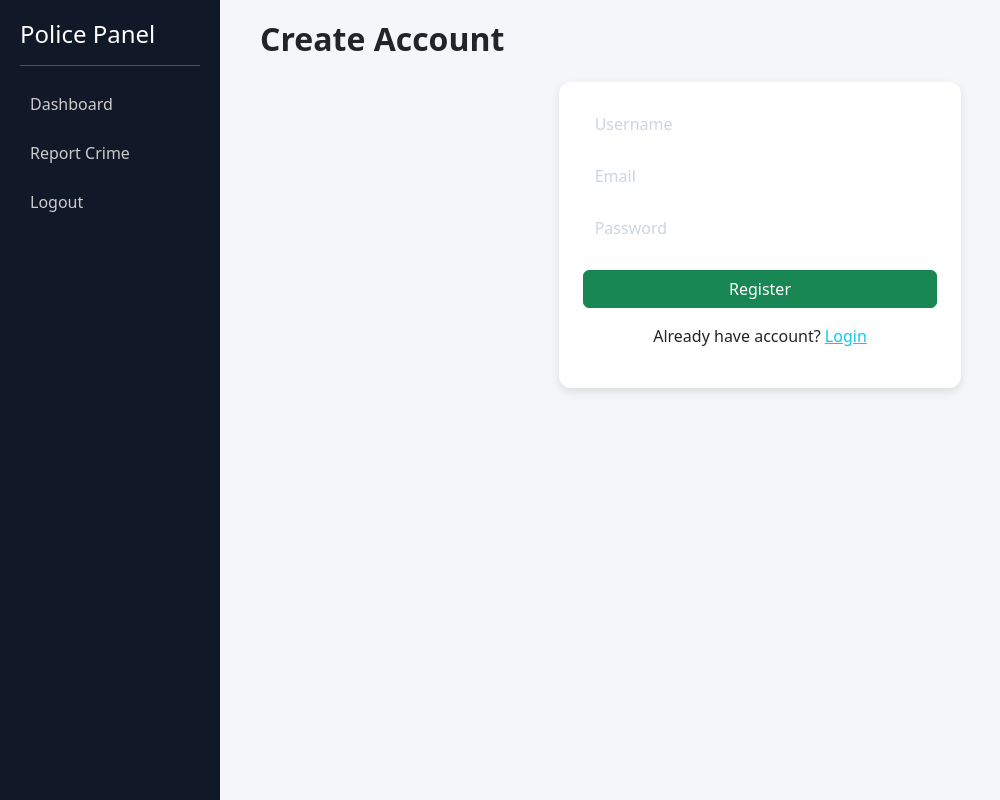
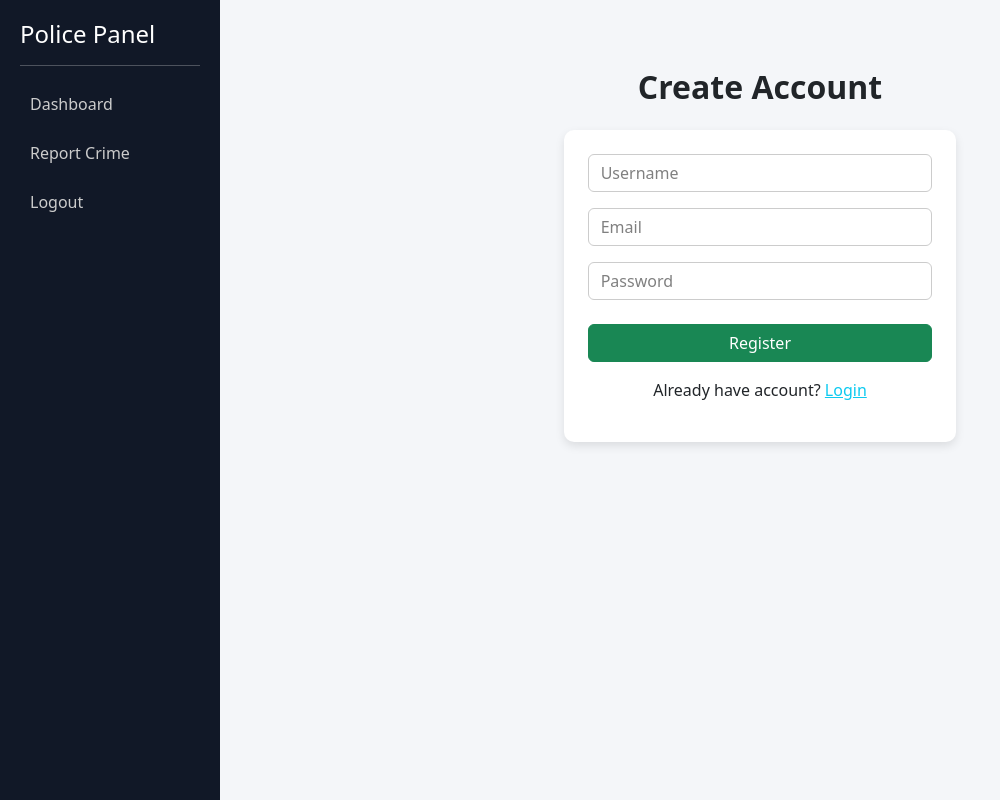
Before and after one commit to saumya151204/crime-system, a Django app: page /register/ in a window 1280 px wide. Shown: the whole page, without its empty margins (0-1000 px from the left). Run offline with Django 5.2, Linux system fonts and the light colour scheme; some libraries are stand-ins or nearby versions.

Commit message:
fixed register fully

```diff
--- a/reports/views.py
+++ b/reports/views.py
@@ -29,15 +29,15 @@ def register(request):
         email = request.POST.get('email')
         password = request.POST.get('password')
 
-        #  validation
-        if not username or not password:
-            return render(request, 'register.html', {'error': 'All fields required'})
+        # Empty check
+        if not username or not email or not password:
+            return render(request, 'register.html', {'error': 'All fields are required'})
 
-        #  duplicate user check
+        # Username exists check
         if User.objects.filter(username=username).exists():
             return render(request, 'register.html', {'error': 'Username already exists'})
 
-        # create user
+        # Create user
         User.objects.create_user(
             username=username,
             email=email,
@@ -47,7 +47,6 @@ def register(request):
         return redirect('login')
 
     return render(request, 'register.html')
-
 
 #  LOGOUT
 def logout_view(request):
--- a/templates/register.html
+++ b/templates/register.html
@@ -3,45 +3,44 @@
 
 <style>
 .form-control {
-    background: rgba(255,255,255,0.08);
-    border: none;
-    color: white;
+    background: white;
+    color: black;
+    border: 1px solid #ccc;
 }
 
 .form-control::placeholder {
-    color: #cbd5e1;
+    color: gray;
 }
 
-.form-control:focus {
-    background: rgba(255,255,255,0.12);
-    color: white;
-    box-shadow: none;
+.card-box {
+    border-radius: 10px;
 }
 </style>
 
-<h2 class="mb-4 fw-bold"> Create Account</h2>
+<div class="container mt-5">
+    <h2 class="mb-4 fw-bold text-center">Create Account</h2>
 
     <div class="row justify-content-center">
         <div class="col-md-5">
 
             <div class="card card-box p-4">
+
                 {% if error %}
-<p style="color:red;">{{ error }}</p>
+                <p style="color:red; text-align:center;">{{ error }}</p>
                 {% endif %}
 
                 <form method="POST">
                     {% csrf_token %}
 
-    <input class="form-control mb-3" name="username" placeholder="Username">
+                    <input class="form-control mb-3" name="username" placeholder="Username" required>
 
-    <input class="form-control mb-3" name="email" placeholder="Email">
+                    <input class="form-control mb-3" name="email" placeholder="Email" required>
 
-    <input class="form-control mb-4" type="password" name="password" placeholder="Password">
+                    <input class="form-control mb-4" type="password" name="password" placeholder="Password" required>
 
                     <button class="btn btn-success w-100">
                         Register
                     </button>
-
                 </form>
 
                 <p class="text-center mt-3">
@@ -53,5 +52,6 @@
 
         </div>
     </div>
+</div>
 
 {% endblock %}
```
Lines whose indentation alone changed are shown as unchanged.
